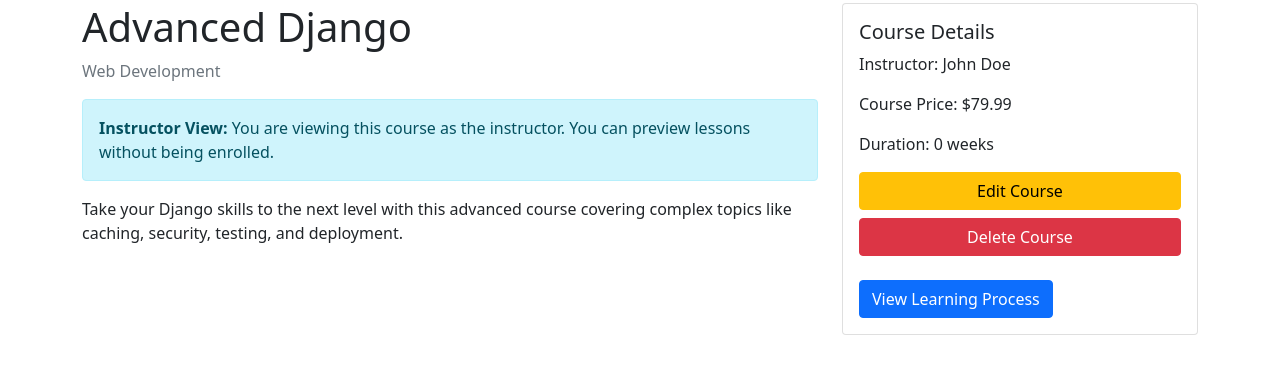
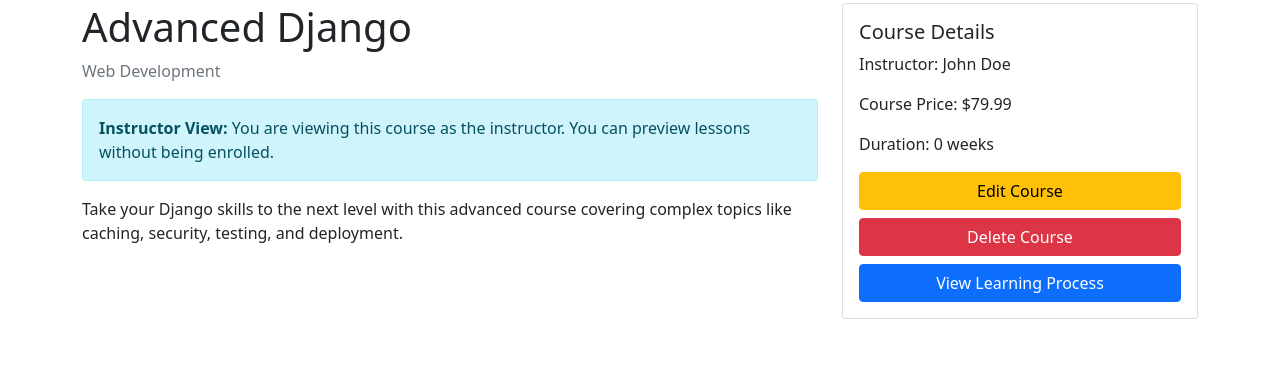
Before and after one commit to VanDung-dev/LearnOnline, a Django app: page /courses/advanced-django/ in a window 1280 px wide. Shown: the part 117-502 px from the top of the page. Run offline with Django 5.2, Linux system fonts and the light colour scheme; a user stored in the database is signed in; data comes from the database, SQL or seed files in the repository; data that the repository does not hold is empty; some libraries are stand-ins or nearby versions.

Commit message:
style(templates/courses): improve layout and spacing of course detail page buttons
- Add vertical margins to certificate buttons for better spacing
- Wrap conditionally displayed buttons in a grid layout for consistency
- Reduce vertical margin for the learning process button to match other buttons

```diff
--- a/templates/courses/course_detail.html
+++ b/templates/courses/course_detail.html
@@ -90,14 +90,16 @@
                             <a href="{% url 'courses:course_certificate' certificate.certificate_number %}" class="btn btn-success">View Certificate</a>
                             {% endwith %}
                         {% else %}
+                            <div class="d-grid gap-2">
                             {% if course.expiration_date and course.expiration_date < now %}
                                 <a href="#" class="btn btn-secondary disabled">Course Expired - No Certificate Available</a>
                             {% elif course.price == 0 and course.certificate_price > 0 %}
                                 <!-- For free courses with paid certificates, show purchase certificate button -->
-                                <a href="{% url 'payments:payment_page_type' course.slug 'certificate' %}" class="btn btn-warning">Purchase Certificate for ${{ course.certificate_price }}</a>
+                                <a href="{% url 'payments:payment_page_type' course.slug 'certificate' %}" class="btn btn-warning d-grid gap-2">Purchase Certificate for ${{ course.certificate_price }}</a>
                             {% else %}
                                 <a href="#" class="btn btn-success disabled">Enrolled</a>
                             {% endif %}
+                            </div>
                         {% endif %}
                     {% elif is_instructor %}
                         <!-- Show preview option for instructors -->
@@ -111,18 +113,20 @@
                             {% elif course.closing_date and now > course.closing_date %}
                                 <a href="#" class="btn btn-secondary disabled">Enrollment closed</a>
                             {% else %}
+                                <div class="d-grid gap-2">
                                 {% if course.price > 0 %}
                                     <a href="{% url 'payments:payment_page' course.slug %}" class="btn btn-primary">Pay ${{ course.price }} and Enroll</a>
                                 {% else %}
                                     <a href="{% url 'courses:enroll_course' course.slug %}" class="btn btn-primary">Enroll Now</a>
                                 {% endif %}
+                                </div>
                             {% endif %}
                         {% else %}
                             <a href="#" class="btn btn-primary disabled">Enroll Now</a>
                         {% endif %}
                     {% endif %}
                     {% if is_enrolled or is_instructor %}
-                    <div class="mt-4">
+                    <div class="mt-2 d-grid gap-2">
                         <a href="{% url 'courses:course_learning_process' course.slug %}" class="btn btn-primary">View Learning Process</a>
                     </div>
                     {% else %}
```
